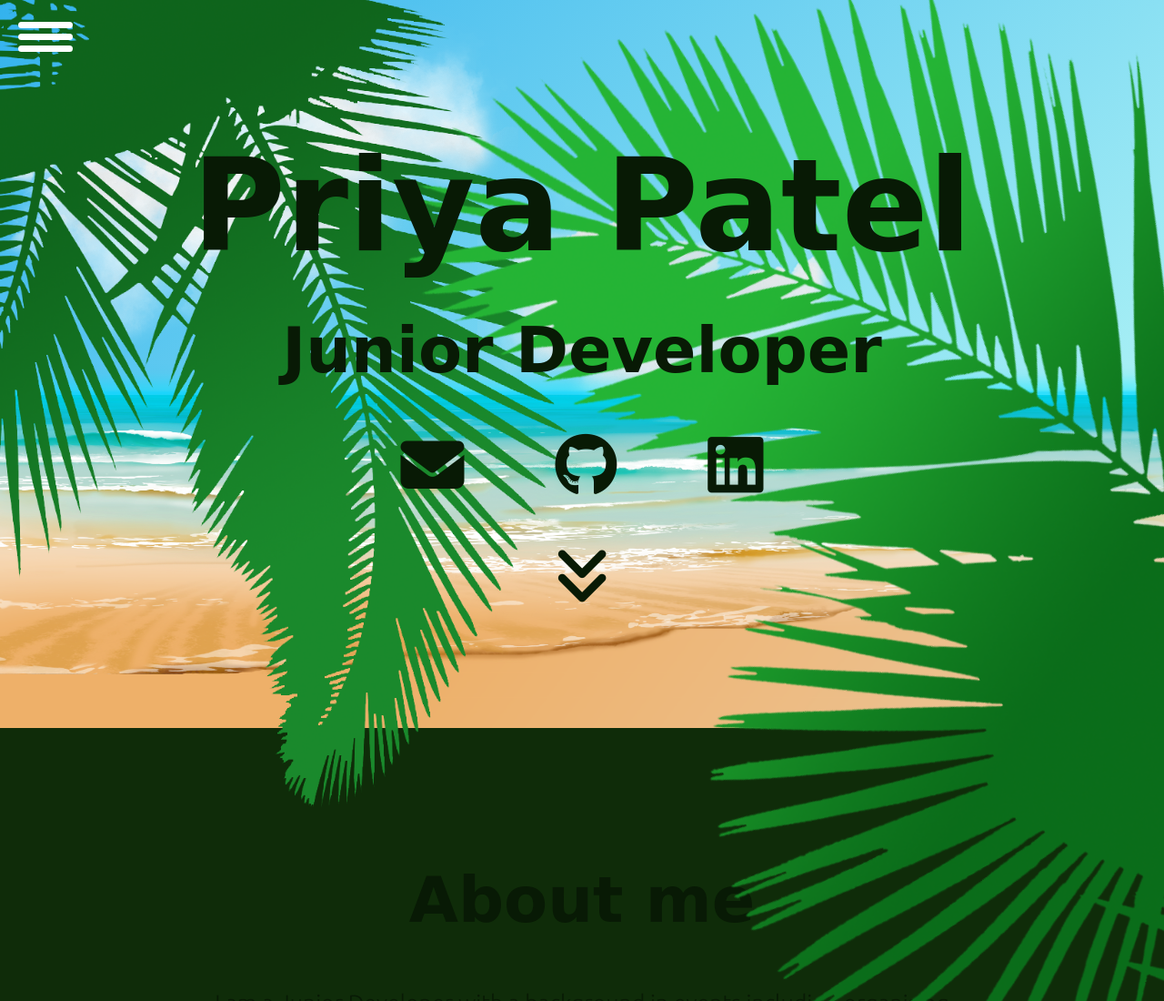
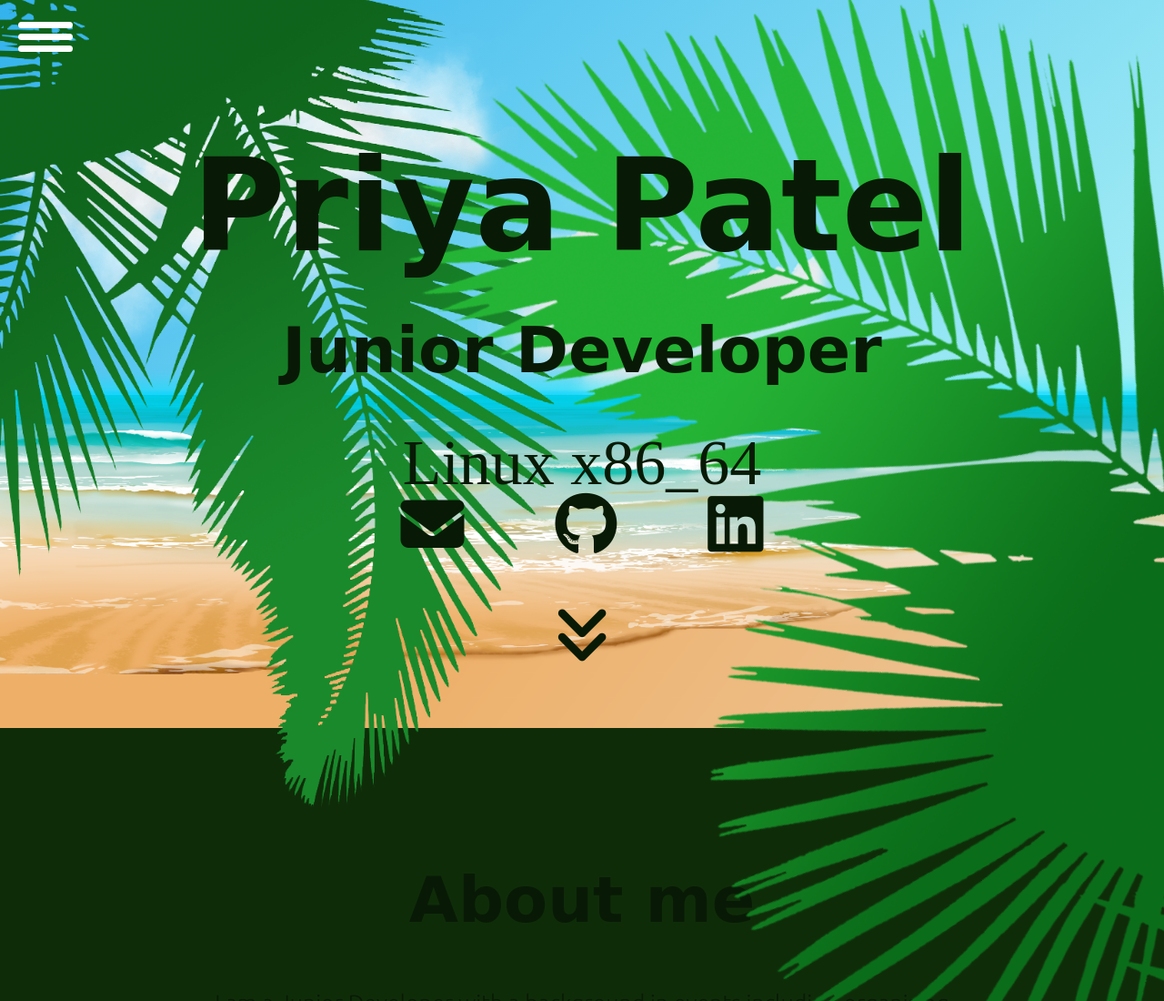
Before and after one commit to Pea75x/Portfolio, a plain HTML site: page index.html in a window 1280 px wide. Shown: the top 1100 px of the page at 91% size. Drawn offline with nearby package versions, Linux system fonts and the light colour scheme; a web font is replaced by a local one.

Commit message:
testing things

```diff
--- a/index.html
+++ b/index.html
@@ -111,6 +111,7 @@
         <div id="home" class="title">
           <h1>Priya Patel</h1>
           <h2 class="headings">Junior Developer</h2>
+          <div class="device-text"></div>
           <div class="contact">
             <div>
               <a href="mailto:priya_93_x@hotmail.co.uk"
--- a/script.js
+++ b/script.js
@@ -1,3 +1,7 @@
+const deviceText = document.querySelector('.device-text');
+let detectDevice = navigator.platform;
+deviceText.innerHTML = detectDevice;
+
 //* scroll animation
 window.addEventListener('scroll', function () {
   const leaves = document.querySelectorAll('.leafScroll');
```
